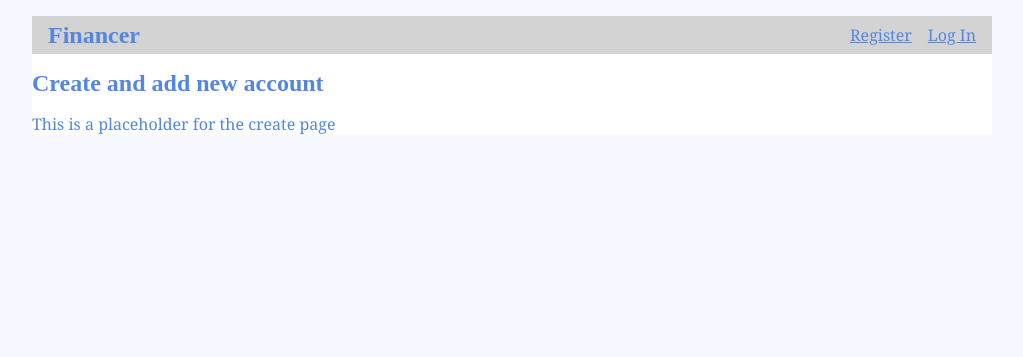
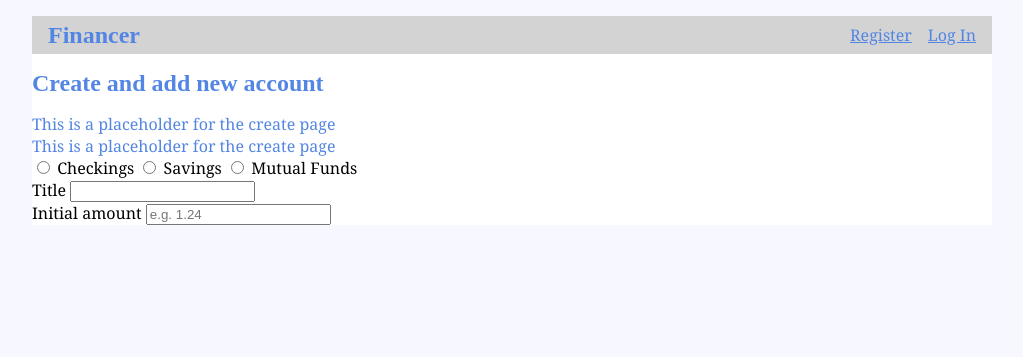
Before and after one commit to atellezcastr/financer, a Flask app: template financer/templates/accounts/create.html in a window 1280 px wide. Shown: the top 357 px of the page, without its empty margins (128-1151 px from the left). Run offline with Flask 3, Linux system fonts and the light colour scheme; the template is opened without the code that fills it, so the values that code supplies are empty.

Commit message:
create account template

```diff
--- a/financer/templates/accounts/create.html
+++ b/financer/templates/accounts/create.html
@@ -6,4 +6,24 @@
 
 {% block content %}
 <a>This is a placeholder for the create page</a>
+<br/>
+<a>This is a placeholder for the create page</a>
+<div id="create_account_form">
+  <form method="post" id="account_create_form">
+    <input type="radio" id="checkings_create_selector" value="0" name="type_of_account" required>
+    <label for="checkings_create_selector">Checkings</label>
+    <input type="radio" id="savings_create_selector" value="1" name="type_of_account" required>
+    <label for="savings_create_selector">Savings</label>
+    <input type="radio" id="mutualfunds_create_selector" value="2" name="type_of_account" required>
+    <label for="mutualfunds_create_selector">Mutual Funds</label>
+
+    <br/>
+    <label for="title">Title</label>
+    <input name="title" id="title" value="{{ request.form['title'] }}" required>
+    <br/>
+
+    <label for="initial_amount">Initial amount</label>
+    <input name="initial_amount", type="number" min="0" placeholder="e.g. 1.24" value="{{ request.form['amount'] }}"/>
+  </form>
+</div>
 {% endblock %}
```
